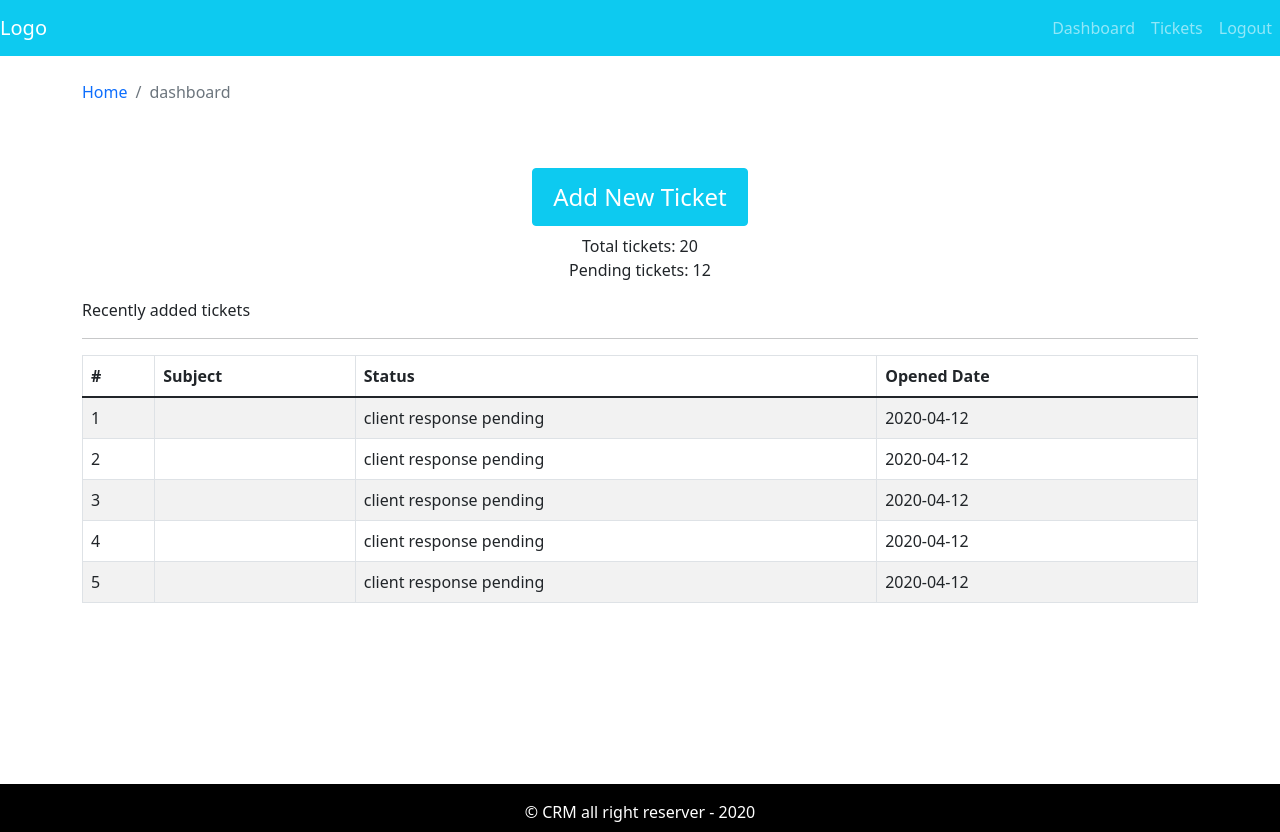
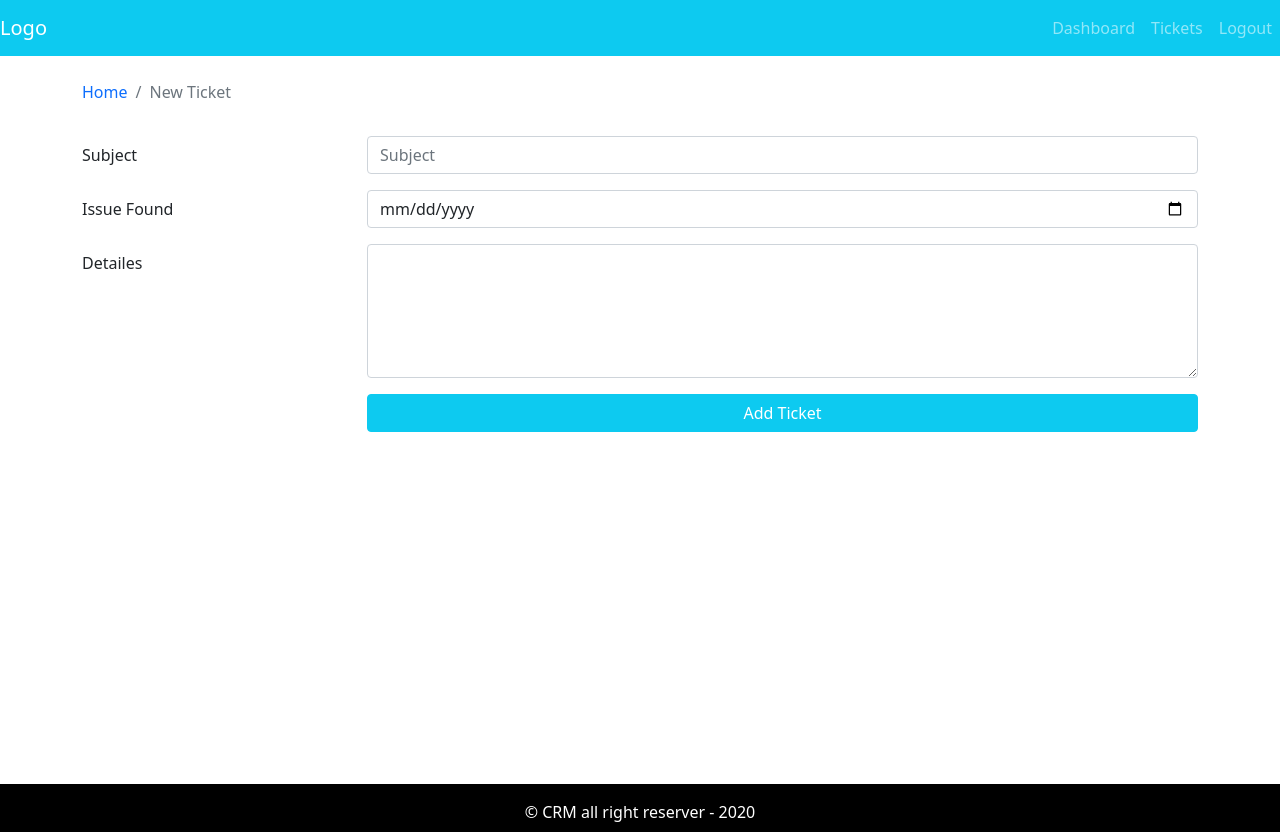
Before and after one commit to a-sadri/crm, a React (Create React App) app in the folder frontend/: page / in a window 1280 px wide. Built offline with nearby package versions, Linux system fonts and the light colour scheme.

Commit message:
Create add ticket page

```diff
--- a/frontend/src/App.js
+++ b/frontend/src/App.js
@@ -3,13 +3,15 @@ import Login from './pages/Login';
 import ResetPassword from './pages/ResetPassword';
 import './app.css';
 import Dashboard from './pages/Dashboard';
+import AddTicket from './pages/AddTicket';
 function App() {
   return (
     <div className='App'>
       {/* <Login /> */}
       {/* <ResetPassword /> */}
       <Layout>
-        <Dashboard />
+        {/* <Dashboard /> */}
+        <AddTicket />
       </Layout>
     </div>
   );
--- a/frontend/src/app.css
+++ b/frontend/src/app.css
@@ -19,3 +19,7 @@ footer {
   padding: 1rem;
   color: white;
 }
+
+.btn-info {
+  color: white !important;
+}
--- /dev/null
+++ b/frontend/src/pages/AddTicket.js
@@ -0,0 +1,100 @@
+import { useState } from 'react';
+import { Container, Row, Col, Form, Card, Button } from 'react-bootstrap';
+import PageBreadcrumb from '../components/PageBreadcrumb';
+
+const initialForm = {
+  subject: '',
+  issueDate: '',
+  detail: '',
+};
+
+const AddTicket = () => {
+  const [formData, setFormData] = useState(initialForm);
+
+  const onChangeHandler = (e) => {
+    const { name, value } = e.target;
+
+    setFormData({
+      ...initialForm,
+      [name]: value,
+    });
+  };
+
+  const submitHandler = () => {
+    console.log('submit');
+  };
+
+  return (
+    <Container>
+      <Row>
+        <Col>
+          <PageBreadcrumb page='New Ticket' />
+        </Col>
+      </Row>
+      <Row>
+        <Col>
+          {/* <Card> */}
+          <Form autoComplete='off' onSubmit={submitHandler}>
+            <Form.Group as={Row} className='my-3'>
+              <Form.Label column sm={3}>
+                Subject
+              </Form.Label>
+              <Col sm={9}>
+                <Form.Control
+                  onChange={onChangeHandler}
+                  type='text'
+                  name='subject'
+                  value={formData.subject}
+                  placeholder='Subject'
+                  required
+                />
+              </Col>
+            </Form.Group>
+            <Form.Group as={Row}>
+              <Form.Label column sm={3}>
+                Issue Found
+              </Form.Label>
+              <Col sm={9}>
+                <Form.Control
+                  onChange={onChangeHandler}
+                  type='date'
+                  name='issueDate'
+                  value={formData.issueDate}
+                  placeholder='Date'
+                  required
+                />
+              </Col>
+            </Form.Group>
+            <Form.Group as={Row} className='mt-3'>
+              <Form.Label column sm={3}>
+                Detailes
+              </Form.Label>
+              <Col sm={9}>
+                <Form.Control
+                  as='textarea'
+                  onChange={onChangeHandler}
+                  name='detail'
+                  value={formData.detail}
+                  rows='5'
+                  required
+                />
+              </Col>
+            </Form.Group>
+            <Form.Group as={Row} sm={9}>
+              <Col sm={{ span: 9, offset: 3 }}>
+                <div className='d-grid'>
+                  <Button type='submit' className='my-3 ' variant='info'>
+                    Add Ticket
+                  </Button>
+                </div>
+              </Col>
+            </Form.Group>
+          </Form>
+          {/* </Card> */}
+        </Col>
+      </Row>
+    </Container>
+  );
+};
+
+export default AddTicket;
--- a/frontend/src/pages/ResetPassword.js
+++ b/frontend/src/pages/ResetPassword.js
@@ -6,9 +6,7 @@ const Entry = () => {
   const [email, setEmail] = useState('');
 
   const onChangeHandler = (e) => {
-    const { name, value } = e.target;
-
-    setEmail(value);
+    setEmail(e.target.value);
   };
 
   const submitHandler = (e) => {
```
